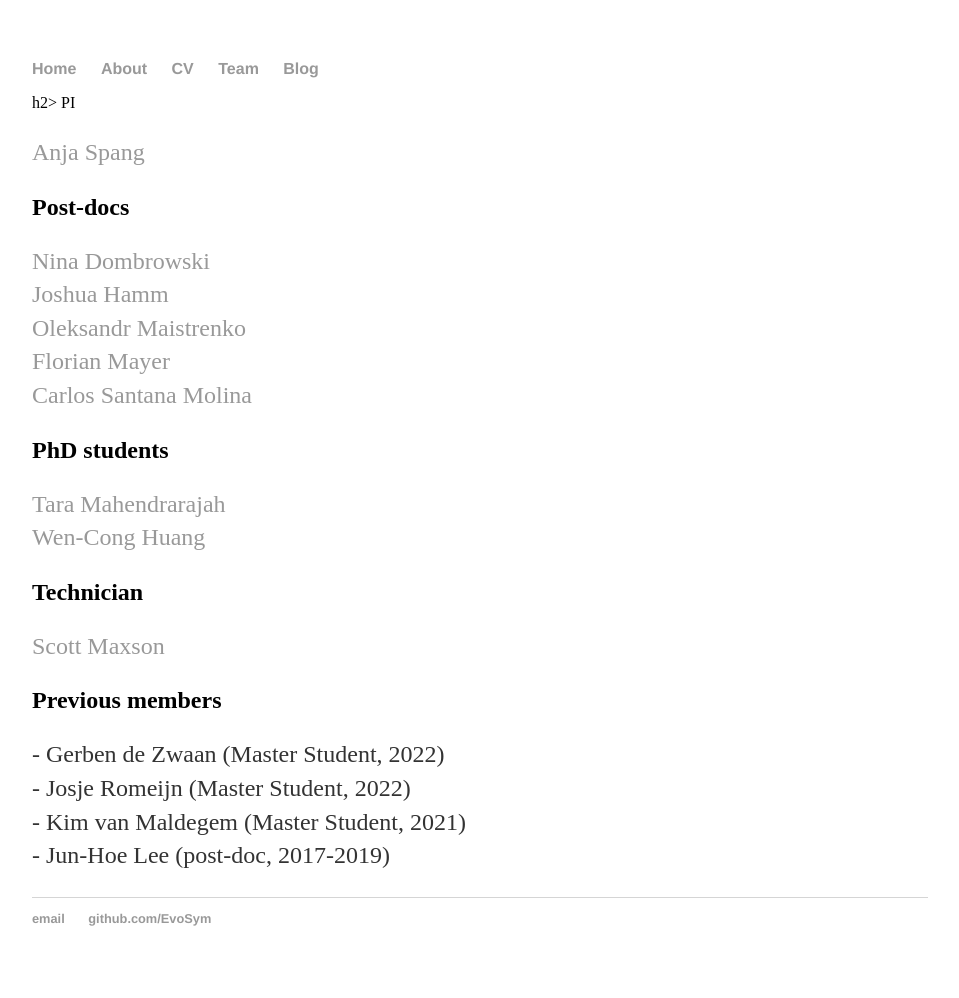
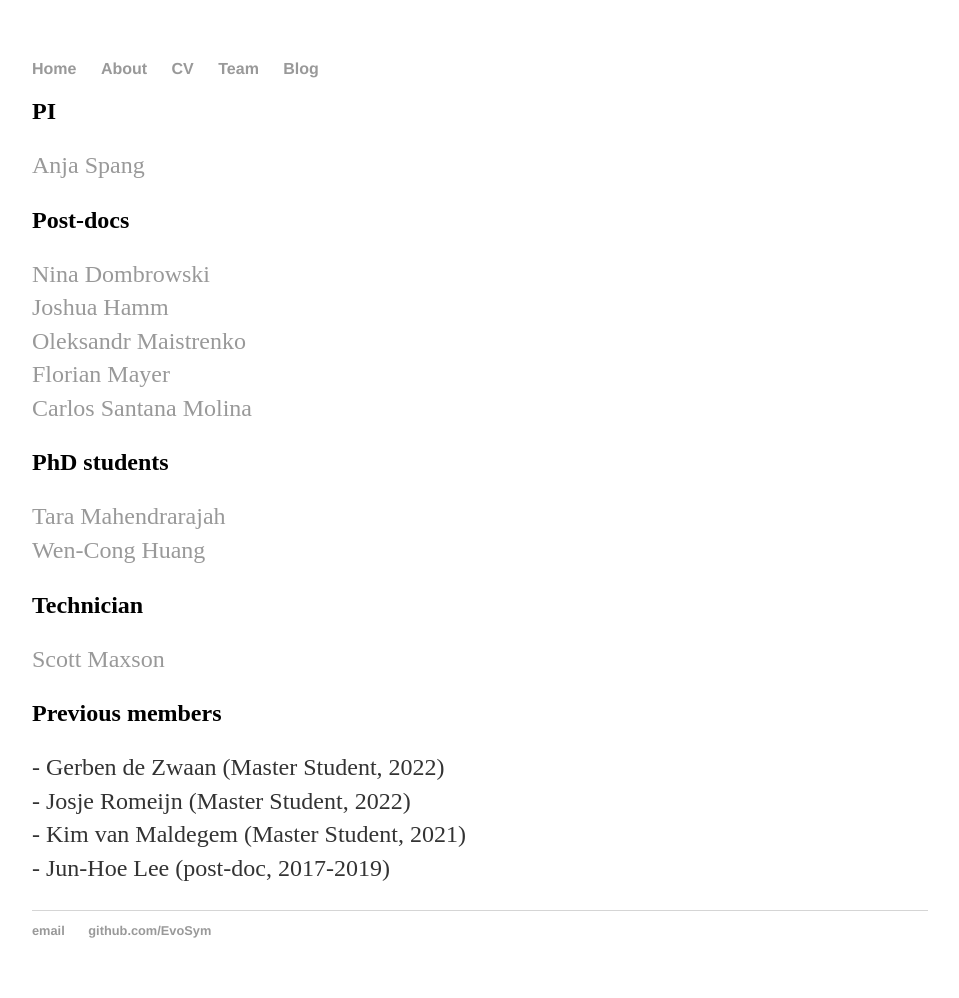
Before and after one commit to EvoSym/EvoSym.github.io, a Jekyll site: the page built from team/index.html, in a window 1280 px wide. Shown: the whole page, without its empty margins (160-1119 px from the left). Built offline with Jekyll 4.4.1, drawn with Linux system fonts in a browser that asks for light colours.

```diff
--- a/team/index.html
+++ b/team/index.html
@@ -4,12 +4,12 @@ title: Symbioses in Evolution
 ---
 
 <div class="blurb">
-  h2> PI<br></h2>
+  <h2> PI<br></h2>
     <p>
       <a href="https://www.nioz.nl/en/about/organisation/staff/anja-spang">Anja Spang</a><br>
     </p>
 
-<h2> Post-docs<br></h2>
+  <h2> Post-docs<br></h2>
     <p>
       <a href="https://www.nioz.nl/en/about/organisation/staff/nina-dombrowski">Nina Dombrowski</a><br>
       <a href="https://www.nioz.nl/en/about/organisation/staff/joshua-hamm">Joshua Hamm</a><br>
```
